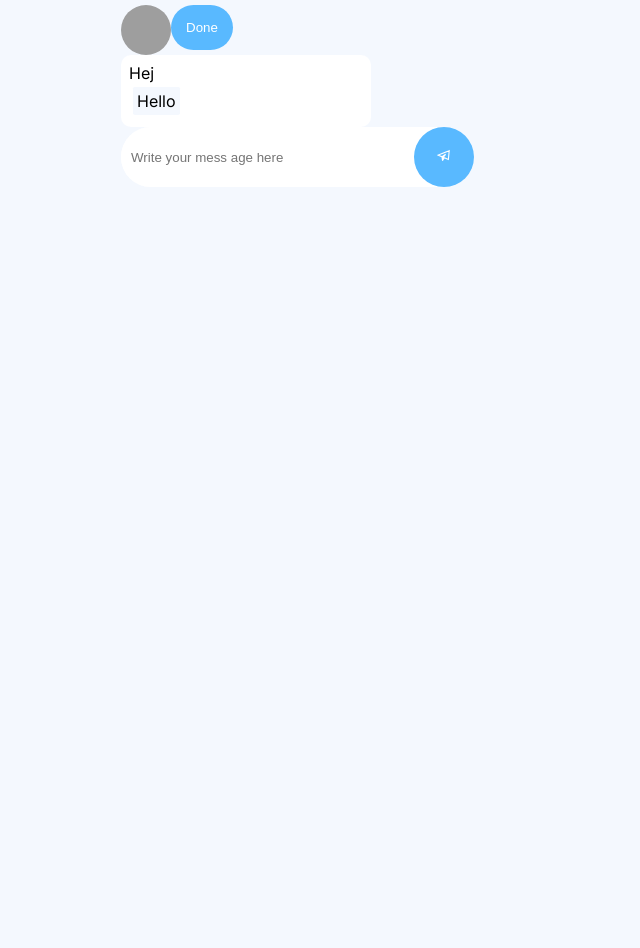
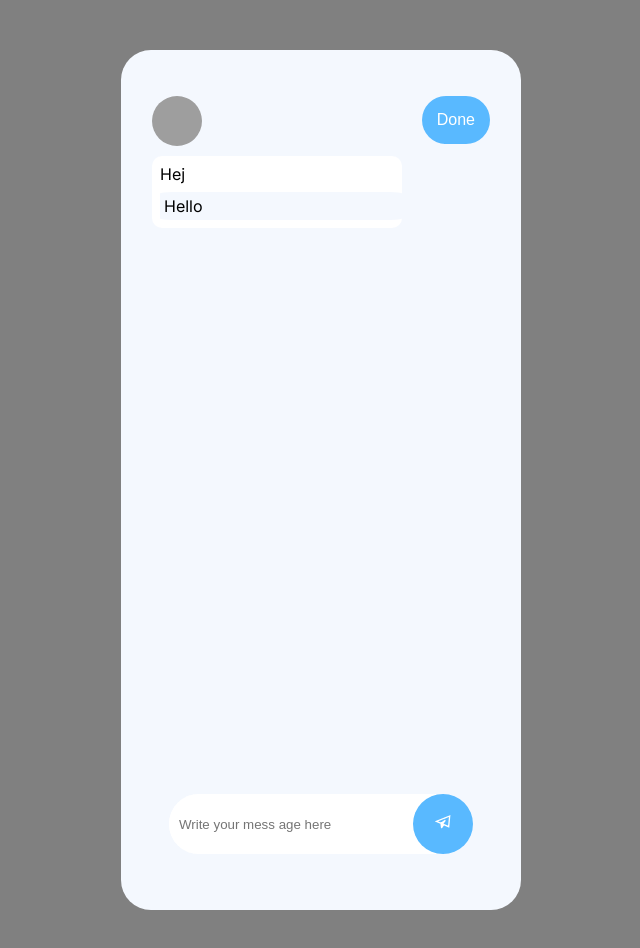
Before and after one commit to Martin-Joensson/cillers-hackathon-ai-translator, a React (Vite) app: page /conversation in a window 1280 px wide. Shown: the top 948 px of the page, without its empty margins (319-959 px from the left). Before the commit the page ends 800 px from the top, so only its background shows below. Built offline with nearby package versions, Linux system fonts and the light colour scheme; grey boxes are pictures that could not be loaded.

Commit message:
After dinner push
Co-authored-by: Erica Mechler <erica.mechler1@gmail.com>
Co-authored-by: Arnau Vidal <vidalhuix@users.noreply.github.com>
Co-authored-by: Wen Z <wwenzz@users.noreply.github.com>

```diff
--- a/src/components/Buttons/TextButton.jsx
+++ b/src/components/Buttons/TextButton.jsx
@@ -2,9 +2,9 @@ import { Link } from "react-router-dom"
 import "./TextButton.css"
 import PropTypes from "prop-types"
 
-export const TextButton = ({className, label, ariaLabel, to}) => {
+export const TextButton = ({className, label, ariaLabel, to, onClick}) => {
   const buttonContent = (
-    <button className={className} aria-label={ariaLabel || label}>
+    <button className={className} aria-label={ariaLabel || label} onClick={onClick}>
       {label}
       </button>
   );
--- a/src/components/Message.css
+++ b/src/components/Message.css
@@ -6,6 +6,7 @@
 
 .user1 {
   display: flex;
+  flex-direction: column;
   border-radius: 10px;
   width: 250px;
   padding: 4px;
@@ -15,18 +16,18 @@
 
 .user2 {
   display: flex;
-  background: rgba(88, 185, 255, 1);
-  color: white;
-  display: flex;
+  flex-direction: column;
+  border-radius: 10px;
   width: 250px;
   padding: 4px;
   margin-left: 8px;
+  background: rgba(88, 185, 255, 1);
 }
 
 .translatedBox {
   display: flex;
   color: black;
-
+  width: 100%;
   background: rgba(244, 248, 254, 1);
   border-radius: 5%;
   margin: 4px;
--- a/src/components/Message.jsx
+++ b/src/components/Message.jsx
@@ -1,17 +1,21 @@
 import { useState, useEffect } from "react";
-import { LoadingDots } from "./LoadingDots";
+// import { LoadingDots } from "./LoadingDots";
+
+//         <LoadingDots />
+
+import { useMessageStore } from "../stores/useMessageStore";
 import "./Message.css";
 
 export const Message = ({ message, translatedMessage, user }) => {
-  const [isTranslated, setIsTranslated] = useState(false);
-
+  // const [isTranslated, setIsTranslated] = useState(false);
+  // const {  } =  useMessageStore();
   // We need the message,
   // Who sent the message,
   // and Translated message.
 
-  useEffect(() => {
-    if (translatedMessage) setIsTranslated(true);
-  }, [translatedMessage]);
+  // useEffect(() => {
+  //   if (translatedMessage) setIsTranslated(true);
+  // }, [translatedMessage]);
 
   // The user influences the styling.
   // everytime you send one message or one voiceclip it changes the user.
@@ -20,14 +24,11 @@ export const Message = ({ message, translatedMessage, user }) => {
     <div className={user}>
       <div className="messageWrapper">
         <p>{message}</p>
-        {isTranslated ? (
-          <div className="translatedBox">
-            <p>{translatedMessage}</p>
-          </div>
-        ) : (
-          <LoadingDots />
-        )}
       </div>
+        <div className="translatedBox">
+          <p>{translatedMessage}</p>
+        </div>
+
     </div>
   );
 };
--- a/src/components/MessageForm.css
+++ b/src/components/MessageForm.css
@@ -3,9 +3,10 @@
   flex-direction: row;
   border-radius: 100px;
   background-color: white;
-  width: 353px;
+  width: 90%;
   height: 60px;
   justify-content: space-between;
+  place-self: center;
 }
 
 .message-form > label {
--- a/src/components/MessageList.jsx
+++ b/src/components/MessageList.jsx
@@ -7,16 +7,16 @@ export const MessageList = ({ messageArray }) => {
 
   return (
     <div>
-      {messages.map((message, index) => (
+      {messages.map((message, index) => {
         <>
           <Message
             key={index}
-            message="Hej"
-            translatedMessage="Hello"
-            user="user1"
+            message={message.originalMsg}
+            translatedMessage={message.translation}
+            user={index % 2 === 0 ? "user1" : "user2"}
           />
-        </>
-      ))}
+        </>;
+      })}
       <Message message="Hej" translatedMessage="Hello" user="user1" />
     </div>
   );
--- a/src/components/Searchbar.css
+++ b/src/components/Searchbar.css
@@ -12,12 +12,9 @@
 
 .search-container {
   background-color: var(--white);
-  padding: 15px 30px;
+  padding: 10px 30px;
   border-radius: 100px;
   width: 100%;
-  max-width: 350px;
-  margin-left: auto;
-  margin-right: auto;
 }
 
 .search-container label {
@@ -39,4 +36,5 @@
 .search-container input::placeholder {
   color: var(--grey);
   font-size: 16px;
+  padding: 15px 0;
 }
--- a/src/index.css
+++ b/src/index.css
@@ -25,12 +25,17 @@
 
 body {
   background-color: var(--ligth-grey);
-  padding: 5px;
+  padding: 50px 5px;
+  background-color: grey;
 }
 
 body > div {
   min-width: 300px;
   margin:  0 auto;
+  background-color: var(--ligth-grey);
+  padding: 30px 15px;
+  border-radius: 30px;
+  min-height: 80vh;
 }
 
 button {
@@ -40,9 +45,11 @@ button {
   border-radius: 25px;
   padding: 15px 15px;
   width: 100%;
+  font-size: var(--text-size-medium)
 }
 
-input {
+
+/* input {
   border: none;
   outline: none;
   background-color: white;
@@ -51,7 +58,7 @@ input {
   padding-left: 10px;
   color: black;
   padding: 10px 15px;
-}
+} */
 
 @media (min-width: 700px) {
   body > div {
--- a/src/pages/Conversation.css
+++ b/src/pages/Conversation.css
@@ -6,6 +6,13 @@
 }
 
 header {
-    display: flex;
-    justify: space-between;
+  display: flex;
+  justify-content: space-between;
 }
+
+.main-container {
+  display: grid;
+  grid-template-rows: 60px auto 80px;
+  height: 100vh;
+  padding: 1rem 1rem;
+}
--- a/src/pages/Conversation.jsx
+++ b/src/pages/Conversation.jsx
@@ -7,7 +7,7 @@ import { MessageList } from "../components/MessageList";
 
 export const Conversation = () => {
   return (
-    <div>
+    <div className="main-container">
       <header>
         <img
           className="flag"
--- /dev/null
+++ b/src/pages/Transcript.css
@@ -0,0 +1,8 @@
+.transcript-container {
+  display: flex;
+  flex-direction: column;
+}
+
+.transcript-container a {
+  margin-top: auto;
+}
--- a/src/pages/Transcript.jsx
+++ b/src/pages/Transcript.jsx
@@ -1,9 +1,17 @@
-import { TextButton } from "../components/Buttons/TextButton"
+import { TextButton } from "../components/Buttons/TextButton";
+import "./Transcript.css"
 
-export const Transcript = () => {
+export const Transcript = (setUserInput) => {
+
+  const handleStartNewInterview = () => {
+    // Clear the input-data
+    setUserInput("");
+}
   return (
-    <div>Transcript
-        <TextButton label="Start new interview" to="/" className="text-button" /* onClick={}  *//>
+    <div className="transcript-container"
+    >
+      <p>Transcript</p>
+        <TextButton label="Start new interview" to="/" className="text-button" onClick={handleStartNewInterview} />
     </div>
   )
 }
--- a/src/stores/useMessageStore.jsx
+++ b/src/stores/useMessageStore.jsx
@@ -7,16 +7,16 @@ export const useMessageStore = create((set, get) => ({
   messages: [],
   language: null,
   languageList: [],
-  setUserInput: message => {
+  setUserInput: (message) => {
     set({ userInput: message });
   },
   sendMessage: () => {
-    set(state => ({
+    set((state) => ({
       messages: [
         ...state.messages,
         {
           originalMsg: get().userInput,
-          Translation: "Translation placeholder",
+          translation: "Translation placeholder",
         },
       ],
     }));
```
